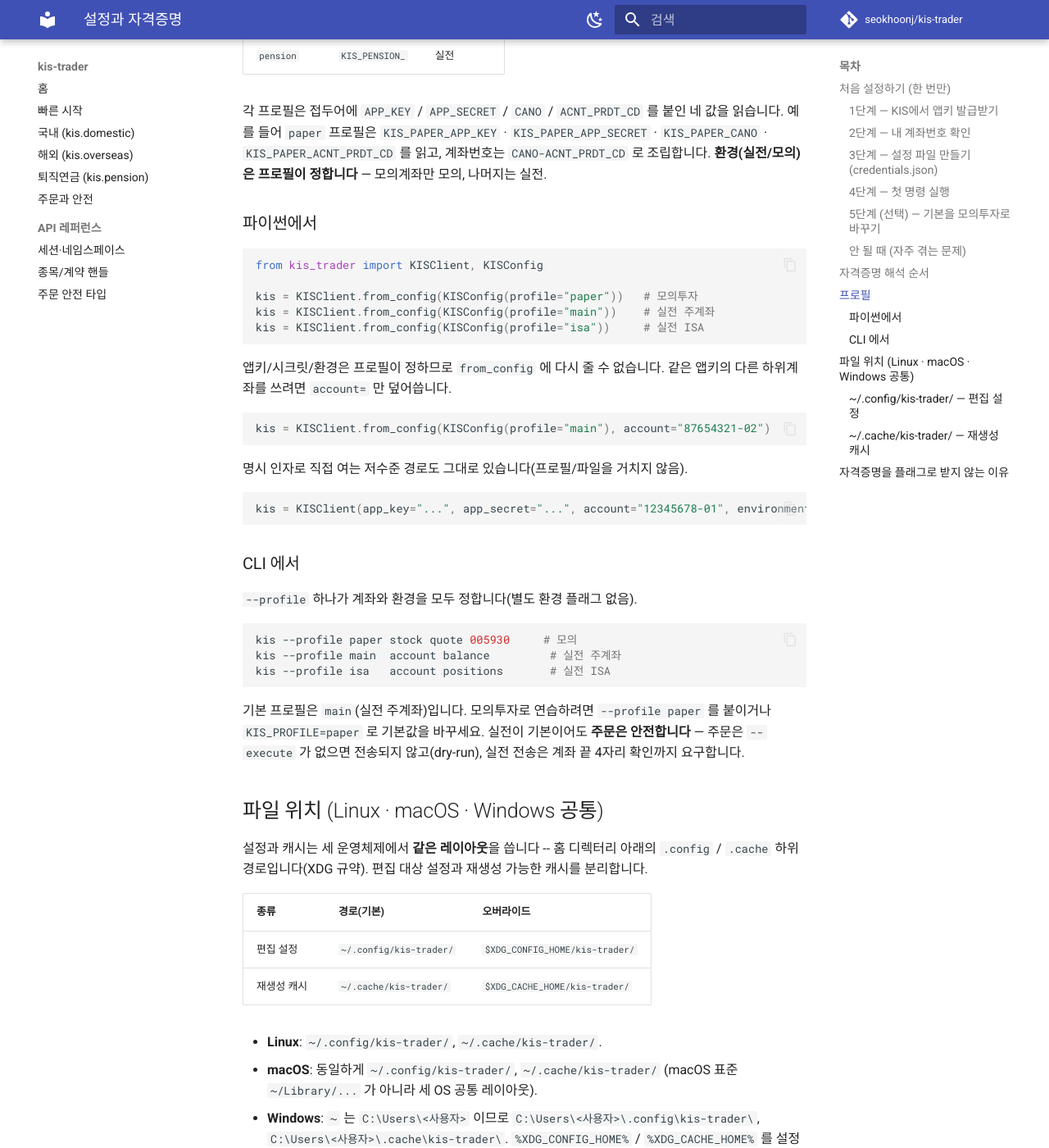
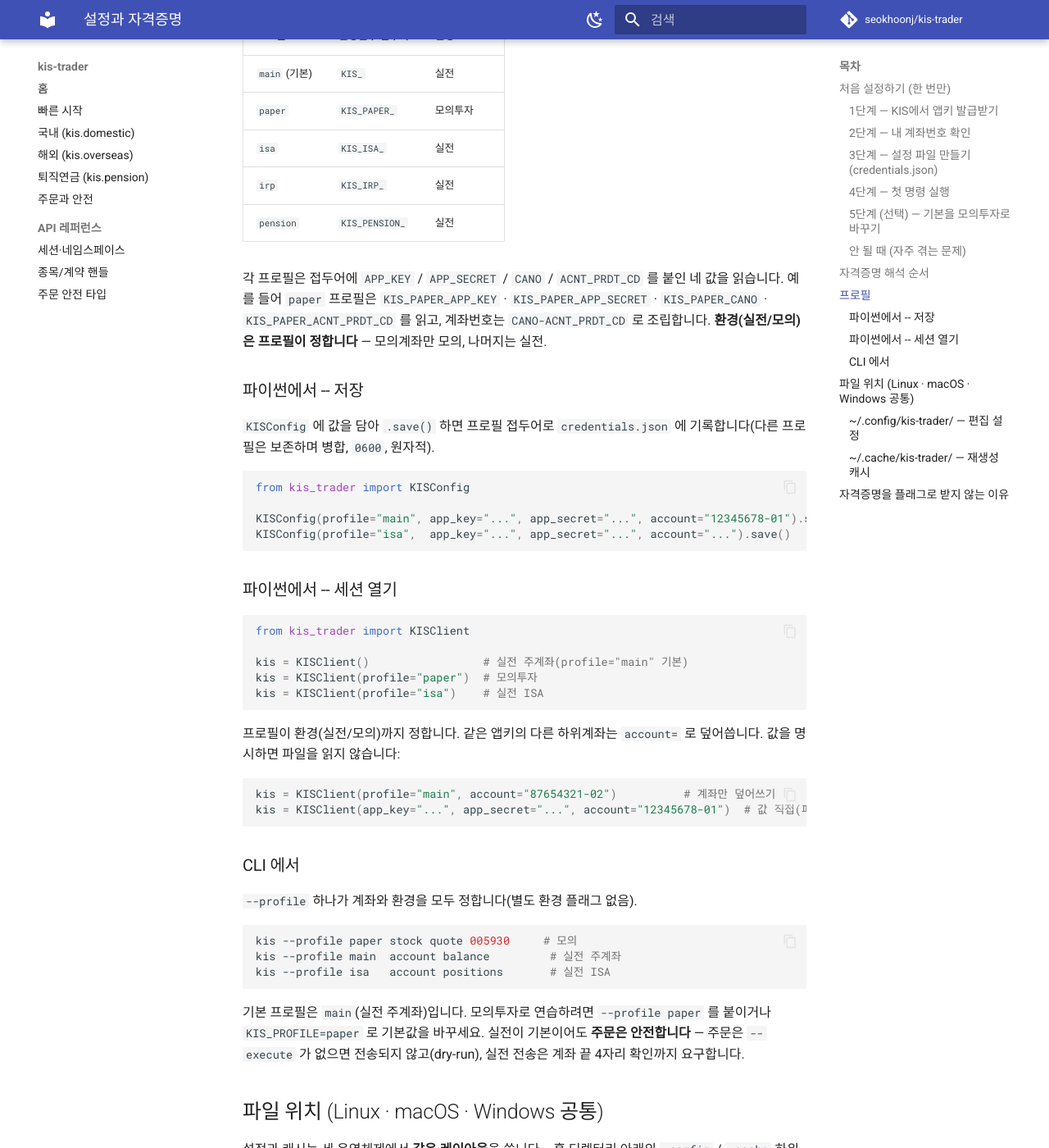
Before and after one commit to seokhoonj/kis-trader, an MkDocs documentation site: the page built from docs/configuration.md, in a window 1280 px wide and 1400 px high, scrolled down 3285 px. Shown: the whole window at 82% size. Built offline with MkDocs 1.6.1 and Material for MkDocs 9.7.7, drawn with Linux system fonts in a browser that asks for light colours; comment, search, counter and statistics services are not loaded; some of the changed text lies outside the part shown.

Commit message:
docs: document the profile-based credential workflow
Update the quickstart and configuration guides to the save-then-open flow:
`KISConfig(...).save()` to store a profile's credentials, then
`KISClient(profile=...)` to open a session from them. Present `.save()` as the
recommended way to create `credentials.json` over hand-editing the file, and drop the
removed `environment=` / resolver references.

````diff
--- a/docs/configuration.md
+++ b/docs/configuration.md
@@ -27,8 +27,21 @@
 
 ### 3단계 — 설정 파일 만들기 (`credentials.json`)
 
-앱키·계좌번호를 담는 파일 하나를 정해진 위치에 만듭니다. 위치는 **세 운영체제 공통**으로
-홈 폴더 아래 `.config/kis-trader/` 입니다.
+**가장 쉬운 방법 — 파이썬으로 저장(권장).** 손으로 JSON 을 짜지 말고 `KISConfig(...).save()` 를 쓰면
+정해진 위치에 안전하게(`0600`·원자적) 기록됩니다. 다른 프로필은 보존하며 병합됩니다.
+
+```python
+from kis_trader import KISConfig
+
+KISConfig(profile="main", app_key="발급받은_APP_KEY", app_secret="발급받은_APP_SECRET",
+          account="12345678-01").save()
+# 모의투자도 쓰면:
+KISConfig(profile="paper", app_key="모의_APP_KEY", app_secret="모의_APP_SECRET",
+          account="12345678-01").save()
+```
+
+**직접 파일로 만들기(대안).** 저장 위치는 **세 운영체제 공통**으로 홈 폴더 아래
+`.config/kis-trader/` 입니다.
 
 **Linux / macOS** (터미널):
 
@@ -103,12 +116,11 @@
 
 ## 자격증명 해석 순서
 
-`KISConfig` 는 값을 다음 순서로 찾습니다. 앞에서 찾으면 뒤는 보지 않습니다.
+세션(`KISClient`)이 프로필의 자격증명을 다음 순서로 찾습니다. 앞에서 찾으면 뒤는 보지 않습니다.
 
-1. **`resolver` 콜백** — 자기 시크릿 저장소를 쓰는 앱이 주입(선택).
-2. **환경변수** — 예: `KIS_APP_KEY`.
-3. **`credentials.json`** — 설정 디렉터리의 시크릿 파일.
-4. **`config.toml`** — 설정 디렉터리의 낮은 우선순위 폴백. 주로 비밀이 아닌 설정을 두지만
+1. **환경변수** — 예: `KIS_APP_KEY`.
+2. **`credentials.json`** — 설정 디렉터리의 시크릿 파일(`KISConfig(...).save()` 가 기록).
+3. **`config.toml`** — 설정 디렉터리의 낮은 우선순위 폴백. 주로 비밀이 아닌 설정을 두지만
    자격증명도 여기서 폴백으로 읽히므로, 값을 넣는다면 `credentials.json` 과 같이 `0600` 으로 보호한다.
 
 환경변수가 파일보다 우선하므로, CI·컨테이너에서는 환경변수로 덮어쓰고 개인 머신에서는 파일을
@@ -133,27 +145,34 @@
 `KIS_PAPER_ACNT_PRDT_CD` 를 읽고, 계좌번호는 `CANO-ACNT_PRDT_CD` 로 조립합니다. **환경(실전/모의)은
 프로필이 정합니다** — 모의계좌만 모의, 나머지는 실전.
 
-### 파이썬에서
+### 파이썬에서 -- 저장
+
+`KISConfig` 에 값을 담아 `.save()` 하면 프로필 접두어로 `credentials.json` 에 기록합니다(다른
+프로필은 보존하며 병합, `0600`, 원자적).
 
 ```python
-from kis_trader import KISClient, KISConfig
+from kis_trader import KISConfig
 
-kis = KISClient.from_config(KISConfig(profile="paper"))   # 모의투자
-kis = KISClient.from_config(KISConfig(profile="main"))    # 실전 주계좌
-kis = KISClient.from_config(KISConfig(profile="isa"))     # 실전 ISA
+KISConfig(profile="main", app_key="...", app_secret="...", account="12345678-01").save()
+KISConfig(profile="isa",  app_key="...", app_secret="...", account="...").save()
 ```
 
-앱키/시크릿/환경은 프로필이 정하므로 `from_config` 에 다시 줄 수 없습니다. 같은 앱키의 다른
-하위계좌를 쓰려면 `account=` 만 덮어씁니다.
+### 파이썬에서 -- 세션 열기
 
 ```python
-kis = KISClient.from_config(KISConfig(profile="main"), account="87654321-02")
+from kis_trader import KISClient
+
+kis = KISClient()                 # 실전 주계좌(profile="main" 기본)
+kis = KISClient(profile="paper")  # 모의투자
+kis = KISClient(profile="isa")    # 실전 ISA
 ```
 
-명시 인자로 직접 여는 저수준 경로도 그대로 있습니다(프로필/파일을 거치지 않음).
+프로필이 환경(실전/모의)까지 정합니다. 같은 앱키의 다른 하위계좌는 `account=` 로 덮어씁니다. 값을
+명시하면 파일을 읽지 않습니다:
 
 ```python
-kis = KISClient(app_key="...", app_secret="...", account="12345678-01", environment="real")
+kis = KISClient(profile="main", account="87654321-02")          # 계좌만 덮어쓰기
+kis = KISClient(app_key="...", app_secret="...", account="12345678-01")  # 값 직접(파일 무시)
 ```
 
 ### CLI 에서
@@ -187,7 +206,7 @@
   `C:\Users\<사용자>\.cache\kis-trader\`. `%XDG_CONFIG_HOME%` / `%XDG_CACHE_HOME%` 를 설정하면
   그 경로를 씁니다.
 
-테스트나 격리가 필요하면 `KISConfig(config_dir_override=...)` 로 설정 파일과 토큰 캐시를 한
+테스트나 격리가 필요하면 `config_dir=` (`KISConfig(config_dir=...)` 저장, `KISClient(config_dir=...)` 읽기)로 설정 파일과 토큰 캐시를 한
 경로로 돌릴 수 있습니다(그 경우 캐시는 그 경로 아래 `tokens/` 에 함께 둡니다 — '전부 한 곳'이
 격리 계약입니다).
 
````
Also changed, not shown: docs/quickstart.md (+26 -24 lines).
